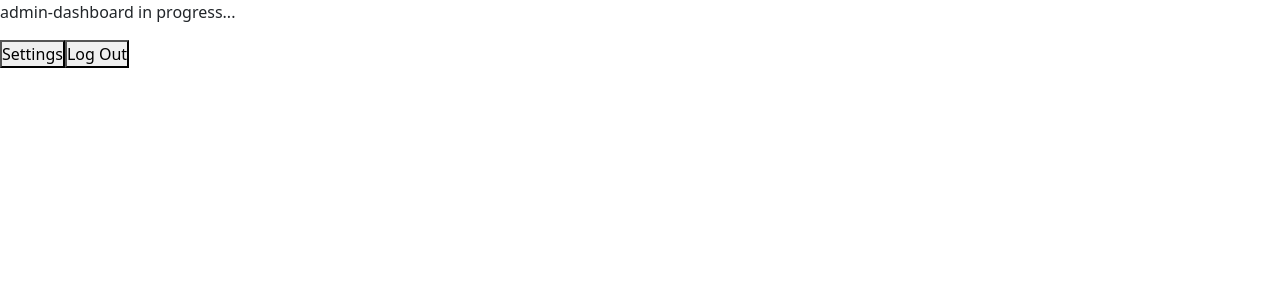
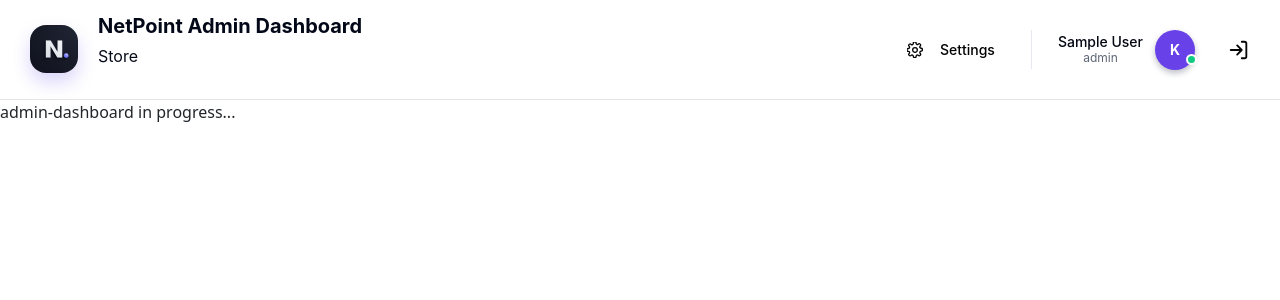
Before and after one commit to Nilo18/NetPoint-Front, an Angular app: page /admin in a window 1280 px wide. Shown: the top 300 px of the page. Built offline with nearby package versions, Linux system fonts and the light colour scheme; no server answers; sample sign-in values are in the browser's storage.

Commit message:
feature: add header to admin dashboard

```diff
--- /dev/null
+++ b/src/app/components/admin-dashboard-components/admin-dashboard-header/admin-dashboard-header.html
@@ -0,0 +1,86 @@
+<header class="admin-dashboard-header" aria-label="Admin dashboard header">
+  <section class="admin-dashboard-header__brand" aria-label="Current store">
+    <img
+      class="admin-dashboard-header__logo"
+      ngSrc="/assets/netpoint-logo.png"
+      width="60"
+      height="60"
+      alt="NetPoint"
+      priority
+    />
+
+    <div class="admin-dashboard-header__store">
+      <h1 class="admin-dashboard-header__title">NetPoint Admin Dashboard</h1>
+      @if (companyInfo.isLoading()) {
+        <div class="admin-dashboard-header__subtitle-skeleton"></div>
+      } @else if (companyInfo.error()) {
+        <p>Store</p>
+      } @else {
+        <p class="admin-dashboard-header__subtitle">{{ companyInfo.value()?.name }}</p>
+      }
+    </div>
+  </section>
+
+  <nav class="admin-dashboard-header__actions" aria-label="Admin actions">
+    <button class="admin-dashboard-header__settings" type="button" aria-label="Settings" (click)="navToSettings()">
+      <svg
+        class="admin-dashboard-header__settings-icon"
+        aria-hidden="true"
+        viewBox="0 0 24 24"
+        width="22"
+        height="22"
+      >
+        <path
+          d="M12 15.5a3.5 3.5 0 1 0 0-7 3.5 3.5 0 0 0 0 7Z"
+          fill="none"
+          stroke="currentColor"
+          stroke-width="2"
+        />
+        <path
+          d="M19.4 15a1.8 1.8 0 0 0 .36 1.98l.06.06a2.1 2.1 0 0 1-2.97 2.97l-.06-.06a1.8 1.8 0 0 0-1.98-.36 1.8 1.8 0 0 0-1.1 1.66V21.4a2.1 2.1 0 0 1-4.2 0v-.09a1.8 1.8 0 0 0-1.18-1.66 1.8 1.8 0 0 0-1.98.36l-.06.06a2.1 2.1 0 0 1-2.97-2.97l.06-.06a1.8 1.8 0 0 0 .36-1.98 1.8 1.8 0 0 0-1.66-1.1H1.9a2.1 2.1 0 0 1 0-4.2h.09a1.8 1.8 0 0 0 1.66-1.18 1.8 1.8 0 0 0-.36-1.98l-.06-.06a2.1 2.1 0 0 1 2.97-2.97l.06.06a1.8 1.8 0 0 0 1.98.36h.08a1.8 1.8 0 0 0 1.1-1.66V1.9a2.1 2.1 0 0 1 4.2 0v.09a1.8 1.8 0 0 0 1.1 1.66 1.8 1.8 0 0 0 1.98-.36l.06-.06a2.1 2.1 0 0 1 2.97 2.97l-.06.06a1.8 1.8 0 0 0-.36 1.98v.08a1.8 1.8 0 0 0 1.66 1.1h.09a2.1 2.1 0 0 1 0 4.2h-.09A1.8 1.8 0 0 0 19.4 15Z"
+          fill="none"
+          stroke="currentColor"
+          stroke-linecap="round"
+          stroke-linejoin="round"
+          stroke-width="2"
+        />
+      </svg>
+      <span>Settings</span>
+    </button>
+
+    <div class="admin-dashboard-header__divider" aria-hidden="true"></div>
+
+    <div class="admin-dashboard-header__profile" aria-label="Signed in user">
+      <div class="admin-dashboard-header__identity">
+        <span class="admin-dashboard-header__email">{{ decodedToken.name }}</span>
+        <span class="admin-dashboard-header__role">{{ decodedToken.role }}</span>
+      </div>
+
+      <div class="admin-dashboard-header__avatar" aria-hidden="true">
+        <span>K</span>
+        <span class="admin-dashboard-header__status"></span>
+      </div>
+    </div>
+
+    <button class="admin-dashboard-header__logout" type="button" aria-label="Log out" (click)="logout()">
+      <svg aria-hidden="true" viewBox="0 0 24 24" width="22" height="22">
+        <path
+          d="M15 3h3a2 2 0 0 1 2 2v14a2 2 0 0 1-2 2h-3"
+          fill="none"
+          stroke="currentColor"
+          stroke-linecap="round"
+          stroke-linejoin="round"
+          stroke-width="2"
+        />
+        <path
+          d="M10 17l5-5-5-5M15 12H3"
+          fill="none"
+          stroke="currentColor"
+          stroke-linecap="round"
+          stroke-linejoin="round"
+          stroke-width="2"
+        />
+      </svg>
+    </button>
+  </nav>
+</header>
--- /dev/null
+++ b/src/app/components/admin-dashboard-components/admin-dashboard-header/admin-dashboard-header.scss
@@ -0,0 +1,221 @@
+.admin-dashboard-header {
+  display: flex;
+  align-items: center;
+  justify-content: space-between;
+  width: 100%;
+  height: 100px;
+  padding: 0 30px;
+  background: #ffffff;
+  color: #050b18;
+  font-family: Inter, -apple-system, BlinkMacSystemFont, 'Segoe UI', sans-serif;
+  border-bottom: 1px solid rgba(0, 0, 0, 0.1);
+
+  @media (max-width: 720px) {
+    height: auto;
+    min-height: 100px;
+    flex-wrap: wrap;
+    gap: 18px;
+    padding: 20px 24px;
+  }
+
+  @media (max-width: 520px) {
+    align-items: flex-start;
+    padding-inline: 18px;
+  }
+
+  &__brand {
+    display: flex;
+    align-items: center;
+    gap: 20px;
+    min-width: 0;
+  }
+
+  &__logo {
+    width: 48px;
+    height: 48px;
+    // flex: 0 0 60px;
+    border-radius: 16px;
+    object-fit: cover;
+    object-position: center;
+    box-shadow: 0 9px 18px rgba(86, 64, 231, 0.22);
+  }
+
+  &__store {
+    display: grid;
+    gap: 6px;
+    min-width: 0;
+  }
+
+  &__title {
+    margin: 0;
+    color: #020817;
+    font-size: 20px;
+    font-weight: 700;
+    line-height: 1.12;
+
+    @media (max-width: 520px) {
+      font-size: 21px;
+    }
+  }
+
+  &__subtitle {
+    margin: 0;
+    color: #626b7a;
+    font-size: 14px;
+    font-weight: 400;
+    line-height: 1.2;
+
+    @media (max-width: 520px) {
+      font-size: 15px;
+    }
+  }
+
+  &__subtitle-skeleton {
+    width: 90px;
+    height: 14px;
+    border-radius: 4px;
+    background: linear-gradient(90deg, #f0f0f0 25%, #e0e0e0 50%, #f0f0f0 75%);
+    background-size: 200% 100%;
+    animation: skeleton-shimmer 1.4s ease infinite;
+  }
+
+  @keyframes skeleton-shimmer {
+    0% { background-position: 200% 0; }
+    100% { background-position: -200% 0; }
+  }
+
+  &__actions {
+    display: flex;
+    align-items: center;
+    gap: 26px;
+    height: 100%;
+
+    @media (max-width: 720px) {
+      width: 100%;
+      height: auto;
+      justify-content: flex-end;
+    }
+
+    @media (max-width: 520px) {
+      gap: 16px;
+      justify-content: space-between;
+    }
+  }
+
+  &__settings,
+  &__logout {
+    display: inline-flex;
+    align-items: center;
+    justify-content: center;
+    padding: 0;
+    border: 0;
+    background: transparent;
+    color: #050505;
+    cursor: pointer;
+  }
+
+  &__settings {
+    gap: 17px;
+    // min-width: 154px;
+    color: #000000;
+    font-size: 14px;
+    font-weight: 500;
+    line-height: 1;
+    transition: color 0.2s ease, opacity 0.2s ease;
+    padding: 0.625rem;
+    border-radius: 0.625rem;
+
+    &:hover {
+      color: #6941e9;
+      background: #f3f0fd;
+    }
+
+    @media (max-width: 520px) {
+      min-width: auto;
+      gap: 10px;
+      font-size: 16px;
+    }
+  }
+
+  &__settings-icon {
+    flex: 0 0 auto;
+    width: 16px;
+    height: 16px;
+  }
+
+  &__divider {
+    width: 1px;
+    height: 39px;
+    background: #e6e8ef;
+  }
+
+  &__profile {
+    display: flex;
+    align-items: center;
+    gap: 12px;
+  }
+
+  &__identity {
+    display: grid;
+    gap: 2px;
+    min-width: 39px;
+    text-align: center;
+  }
+
+  &__email {
+    color: #030712;
+    font-size: 14px;
+    font-weight: 500;
+    line-height: 1.05;
+  }
+
+  &__role {
+    color: #5d6675;
+    font-size: 12px;
+    font-weight: 400;
+    line-height: 1.05;
+  }
+
+  &__avatar {
+    position: relative;
+    display: grid;
+    place-items: center;
+    width: 2.5rem;
+    height: 2.5rem;
+    color: #ffffff;
+    border-radius: 50%;
+    background: #6941e9;
+    box-shadow: 0 3px 6px rgba(15, 23, 42, 0.28);
+    font-size: 20px;
+    font-weight: 700;
+    line-height: 1;
+
+    span {
+      font-size: 14px;
+    }
+  }
+
+  &__status {
+    position: absolute;
+    right: -2px;
+    bottom: 5px;
+    width: 11px;
+    height: 11px;
+    border: 2px solid #ffffff;
+    border-radius: 50%;
+    background: #10c982;
+  }
+
+  &__logout {
+    width: 22px;
+    height: 22px;
+    margin-left: 7px;
+    // padding: 0.625rem;
+    transition: color 0.2s ease;
+
+    &:hover {
+      // background-color: #FFF0F0;
+      color: #e53935;
+    }
+  }
+}
--- /dev/null
+++ b/src/app/components/admin-dashboard-components/admin-dashboard-header/admin-dashboard-header.ts
@@ -0,0 +1,41 @@
+import { ChangeDetectionStrategy, Component, inject, resource, signal } from '@angular/core';
+import { NgOptimizedImage } from '@angular/common';
+import { Router } from '@angular/router';
+import { AuthService } from '../../../services/auth-service';
+import { DecodedToken, TokenService } from '../../../services/token-service';
+import { CompanyDTO, CompanyService } from '../../../services/company-service';
+
+@Component({
+  selector: 'app-admin-dashboard-header',
+  imports: [NgOptimizedImage],
+  templateUrl: './admin-dashboard-header.html',
+  styleUrl: './admin-dashboard-header.scss',
+  changeDetection: ChangeDetectionStrategy.OnPush,
+})
+export class AdminDashboardHeader {
+  private router = inject(Router)
+  private authService = inject(AuthService)
+  private tokenService = inject(TokenService)
+  private companyService = inject(CompanyService)
+  companyInfo = resource({
+    loader: () => this.companyService.getCompanyInfo()
+  });
+  decodedToken!: DecodedToken
+
+  ngOnInit() {
+    const token = this.tokenService.getDecodedToken()
+
+    if (token) {
+      this.decodedToken = token
+      console.log(this.decodedToken.role)
+    }
+  }
+
+  logout() {
+    this.authService.logout()
+  }
+
+  navToSettings() {
+    this.router.navigate(['/settings'])
+  }
+}
--- a/src/app/components/settings-page-components/settings-billing/settings-billing.ts
+++ b/src/app/components/settings-page-components/settings-billing/settings-billing.ts
@@ -19,9 +19,11 @@ export class SettingsBilling {
   paymentPlan: WritableSignal<PaymentPlan | null> = signal(null)
   gotBackendError = signal(false)
   backendErrMsg = signal('')
+  currentYear: number = new Date().getFullYear()
 
   async ngOnInit() {
     this.settingsService.setIsLoading(true)
+    // this.currentYear =
 
     try {
       const res = await this.settingsService.getPaymentPlan()
--- a/src/app/components/settings-page-components/settings-business-info-validator-modal/settings-business-info-validator-modal.ts
+++ b/src/app/components/settings-page-components/settings-business-info-validator-modal/settings-business-info-validator-modal.ts
@@ -2,7 +2,8 @@ import { Component, inject, signal, WritableSignal } from '@angular/core';
 import { FormBuilder, FormControl, FormGroup, ReactiveFormsModule, Validators } from '@angular/forms';
 import { NgbActiveModal } from '@ng-bootstrap/ng-bootstrap';
 import { FormValidatorService } from '../../../services/form-validator-service';
-import { CompanyDTO, SettingsPageService } from '../../../services/settings-page-service';
+import { SettingsPageService } from '../../../services/settings-page-service';
+import { CompanyDTO } from '../../../services/company-service';
 
 @Component({
   selector: 'app-settings-business-info-validator-modal',
--- a/src/app/pages/admin-dashboard/admin-dashboard.html
+++ b/src/app/pages/admin-dashboard/admin-dashboard.html
@@ -1,3 +1,4 @@
+<app-admin-dashboard-header></app-admin-dashboard-header>
 <p>admin-dashboard in progress...</p>
-<button (click)="navToSettings()">Settings</button>
-<button (click)="logout()">Log Out</button>
+<!-- <button (click)="navToSettings()">Settings</button>
+<button (click)="logout()">Log Out</button> -->
--- a/src/app/pages/admin-dashboard/admin-dashboard.ts
+++ b/src/app/pages/admin-dashboard/admin-dashboard.ts
@@ -1,22 +1,24 @@
 import { Component, inject } from '@angular/core';
 import { Router } from '@angular/router';
 import { AuthService } from '../../services/auth-service';
+import { AdminDashboardHeader }
+from '../../components/admin-dashboard-components/admin-dashboard-header/admin-dashboard-header';
 
 @Component({
   selector: 'app-admin-dashboard',
-  imports: [],
+  imports: [AdminDashboardHeader],
   templateUrl: './admin-dashboard.html',
   styleUrl: './admin-dashboard.scss',
 })
 export class AdminDashboard {
-  private router = inject(Router)
-  private authService = inject(AuthService)
+  // private router = inject(Router)
+  // private authService = inject(AuthService)
 
-  logout() {
-    this.authService.logout()
-  }
+  // logout() {
+  //   this.authService.logout()
+  // }
 
-  navToSettings() {
-    this.router.navigate(['/settings'])
-  }
+  // navToSettings() {
+  //   this.router.navigate(['/settings'])
+  // }
 }
--- /dev/null
+++ b/src/app/services/company-service.ts
@@ -0,0 +1,31 @@
+import { inject, Injectable } from '@angular/core';
+import { BackendUrlHolderService } from './backend-url-holder-service';
+import { HttpClient } from '@angular/common/http';
+import { firstValueFrom } from 'rxjs';
+
+export interface CompanyDTO {
+  id: number,
+  name: string,
+  email: string,
+  industry: string
+}
+
+@Injectable({
+  providedIn: 'root',
+})
+export class CompanyService {
+  private backendUrlHolder = inject(BackendUrlHolderService)
+  private http = inject(HttpClient)
+  baseUrl: string = this.backendUrlHolder.getBaseUrl()
+
+  async getCompanyInfo() {
+    try {
+      const res = await firstValueFrom(this.http.get<CompanyDTO>(`${this.baseUrl}/api/company`))
+      console.log(res)
+      return res
+    } catch (error) {
+      console.log("Couldn't get company info: ", error)
+      throw error
+    }
+  }
+}
--- a/src/app/services/token-service.ts
+++ b/src/app/services/token-service.ts
@@ -6,7 +6,8 @@ export interface DecodedToken {
   companyId: number,
   name: string,
   email: string,
-  industry: string
+  industry: string,
+  role: string
 }
 
 @Injectable({
```
Also changed, not shown: src/app/components/settings-page-components/settings-billing/settings-billing.html (+6 -6 lines), src/app/services/settings-page-service.ts (+1 -7 lines), 2 other files (tests, documents, lock files or other folders).
